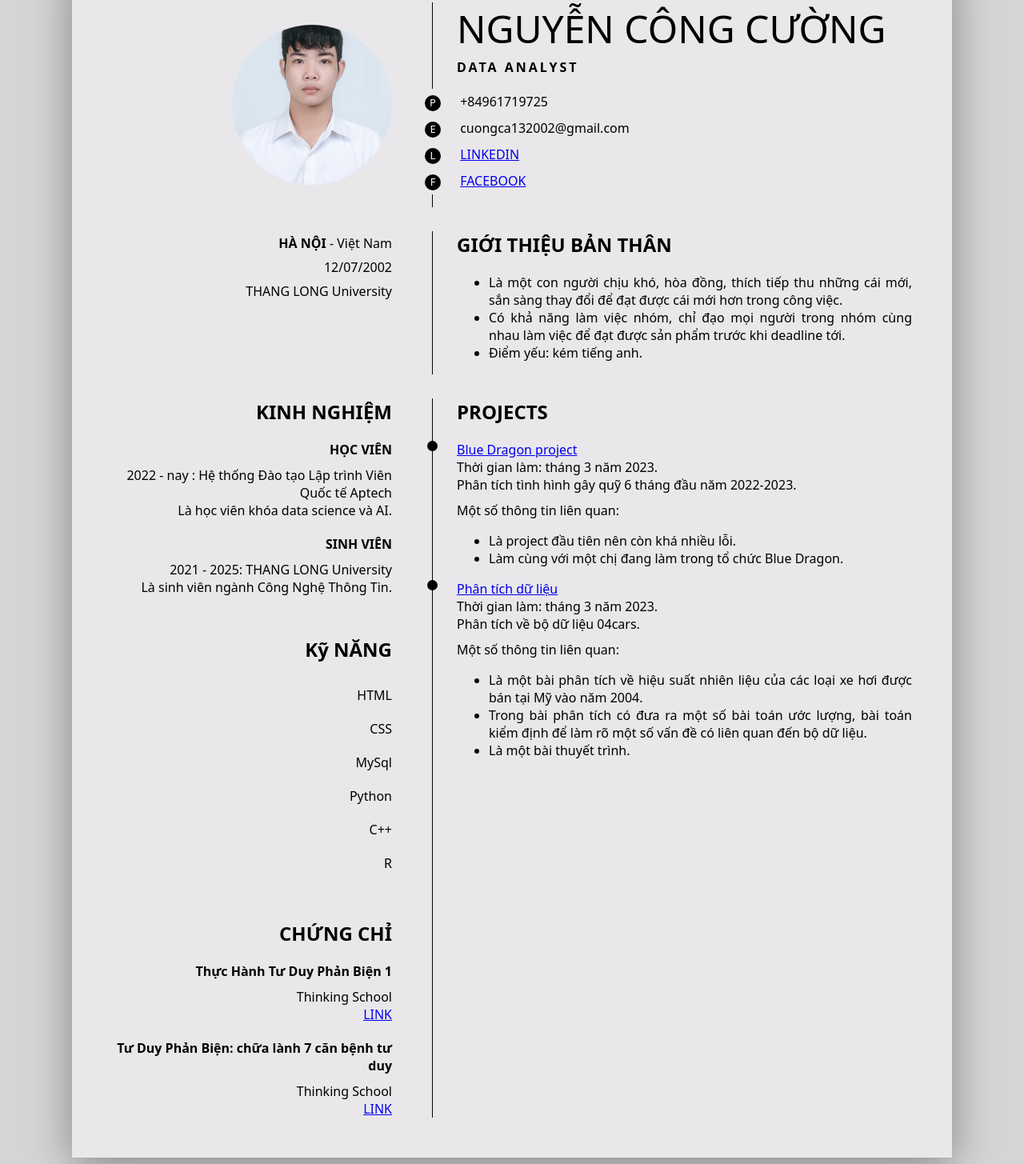
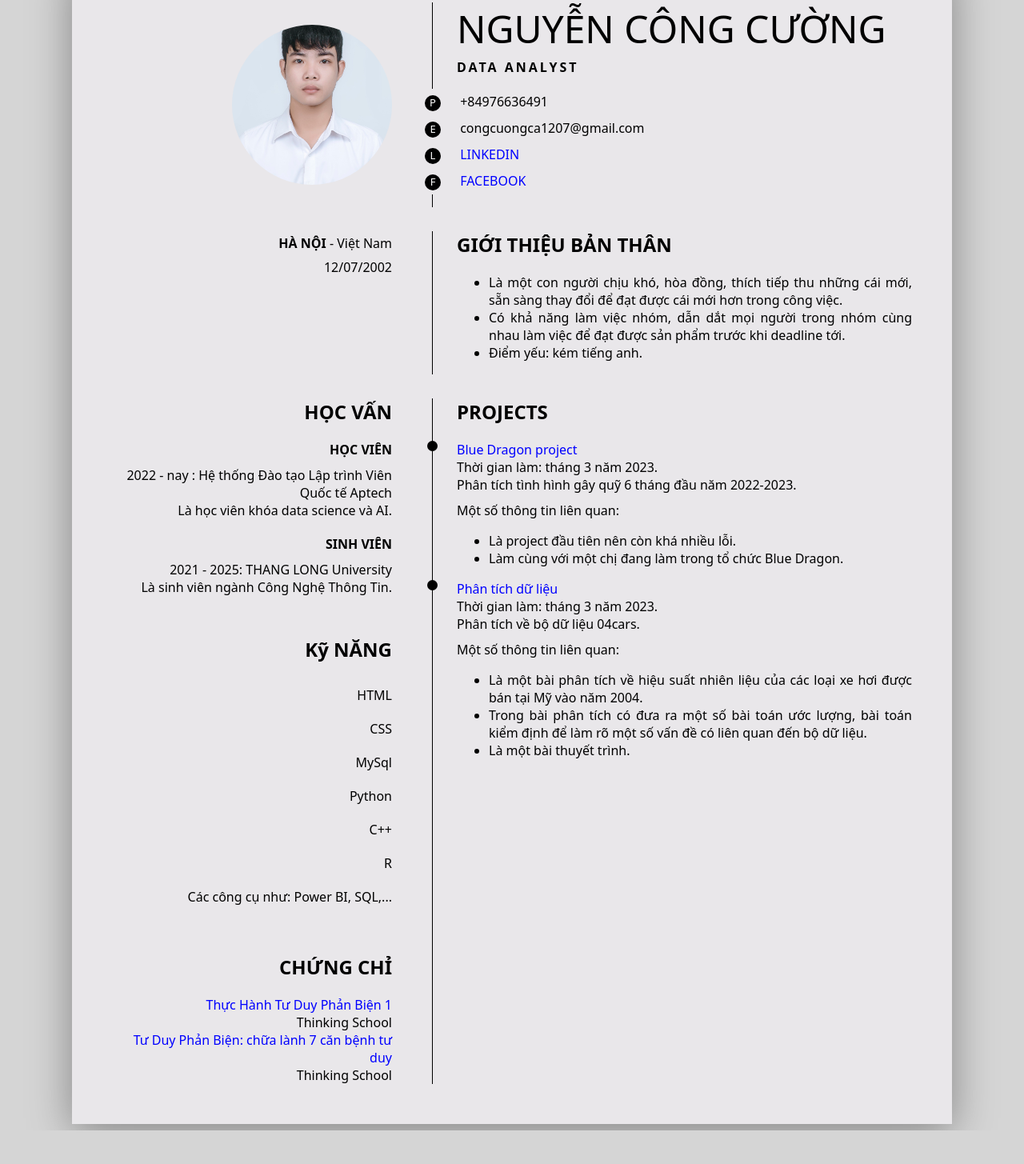
Before and after one commit to congcuongca1207/CV_CongCuong, a plain HTML site: page index.html in a window 1280 px wide. Shown: the part 55-1510 px from the top of the page at 80% size. After the commit the page ends 1468 px from the top, so only its background shows below. Drawn offline with Linux system fonts and the light colour scheme.

Commit message:
chinh sua

```diff
--- a/index.html
+++ b/index.html
@@ -4,7 +4,7 @@
         <meta charset="UTF-8">
         <meta http-equiv="X-UA-Compatible" content="IE=edge">
         <meta name="viewport" content="width=device-width, initial-scale=1.0">
-        <title>Document</title>
+        <title>CV Nguyễn Công Cường</title>
         <link rel="stylesheet" href="style.css">
         <link rel="stylesheet" href="https://cdnjs.cloudflare.com/ajax/libs/font-awesome/6.2.1/css/all.min.css">
     </head>
@@ -18,10 +18,10 @@
                 <div class="specialize">DATA ANALYST </div>
                 <ul class="contact">
                     <li>
-                        <span>P</span> +84961719725
+                        <span>P</span> +84976636491
                     </li>
                     <li>
-                        <span>E</span> cuongca132002@gmail.com
+                        <span>E</span> congcuongca1207@gmail.com
                     </li>
                     <li>
                         <span>L</span> <a href = "https://www.linkedin.com/in/nguy%E1%BB%85n-c%C3%B4ng-c%C6%B0%E1%BB%9Dng-c%C3%A0/"> LINKEDIN</a>
@@ -35,21 +35,20 @@
                 <ul>
                     <li> <b>HÀ NỘI</b> - Việt Nam </li>
                     <li>12/07/2002</li>
-                    <li>THANG LONG University</li>
                 </ul>
            </div>
            <div class="intro">
             <h2>GIỚI THIỆU BẢN THÂN </h2>
             <div class="des">
                 <ul>
-                    <li> Là một con người chịu khó, hòa đồng, thích tiếp thu những cái mới, sắn sàng thay đổi để đạt được cái mới hơn trong công việc.</li>
-                    <li> Có khả năng làm việc nhóm, chỉ đạo mọi người trong nhóm cùng nhau làm việc để đạt được sản phẩm trước khi deadline tới.</li>
+                    <li> Là một con người chịu khó, hòa đồng, thích tiếp thu những cái mới, sẵn sàng thay đổi để đạt được cái mới hơn trong công việc.</li>
+                    <li> Có khả năng làm việc nhóm, dẫn dắt mọi người trong nhóm cùng nhau làm việc để đạt được sản phẩm trước khi deadline tới.</li>
                     <li> Điểm yếu: kém tiếng anh.</li>
                 </ul>
             </div>
            </div>
            <div class="experience">
-            <h2>KINH NGHIỆM </h2>
+            <h2>HỌC VẤN</h2>
 
             <div class="item">
                 <h4>HỌC VIÊN </h4>
@@ -82,24 +81,25 @@
                     <li>Python</li>
                     <li>C++</li>
                     <li>R</li>
+                    <li>Các công cụ như: Power BI, SQL,...</li>
                 </ul>
                 <h2 class="skills">
                     CHỨNG CHỈ
                 </h2>
                 <ul>
                     <div class="item">
-                        <h4>Thực Hành Tư Duy Phản Biện 1</h4>
+                        <a href = "https://thinkingschool.vn/wp-content/uploads/2022/08/223109_16658.pdf?1660055782" > Thực Hành Tư Duy Phản Biện 1</a>
                         <div class="time">
                            <span>Thinking School</span>
                         </div>
-                        <a href = "https://thinkingschool.vn/wp-content/uploads/2022/08/223109_16658.pdf?1660055782" > LINK</a>
+
                     </div>
                     <div class="item">
-                        <h4>Tư Duy Phản Biện: chữa lành 7 căn bệnh tư duy</h4>
+                        <a href = "https://thinkingschool.vn/wp-content/uploads/2022/07/218203_16658.pdf?1658366896" > Tư Duy Phản Biện: chữa lành 7 căn bệnh tư duy</a>
                         <div class="time">
                            <span>Thinking School</span>
                         </div>
-                        <a href = "https://thinkingschool.vn/wp-content/uploads/2022/07/218203_16658.pdf?1658366896" > LINK</a>
+
                     </div>
                 </ul>
 
--- a/style.css
+++ b/style.css
@@ -14,7 +14,11 @@ body{
    column-gap: 5%;
    row-gap: 30px;
 }
-
+a{
+    text-decoration: none;
+    font-weight: 20%;
+    color: blue;
+}
 .avatar img{
     width:200px;
     height:200px;
```
